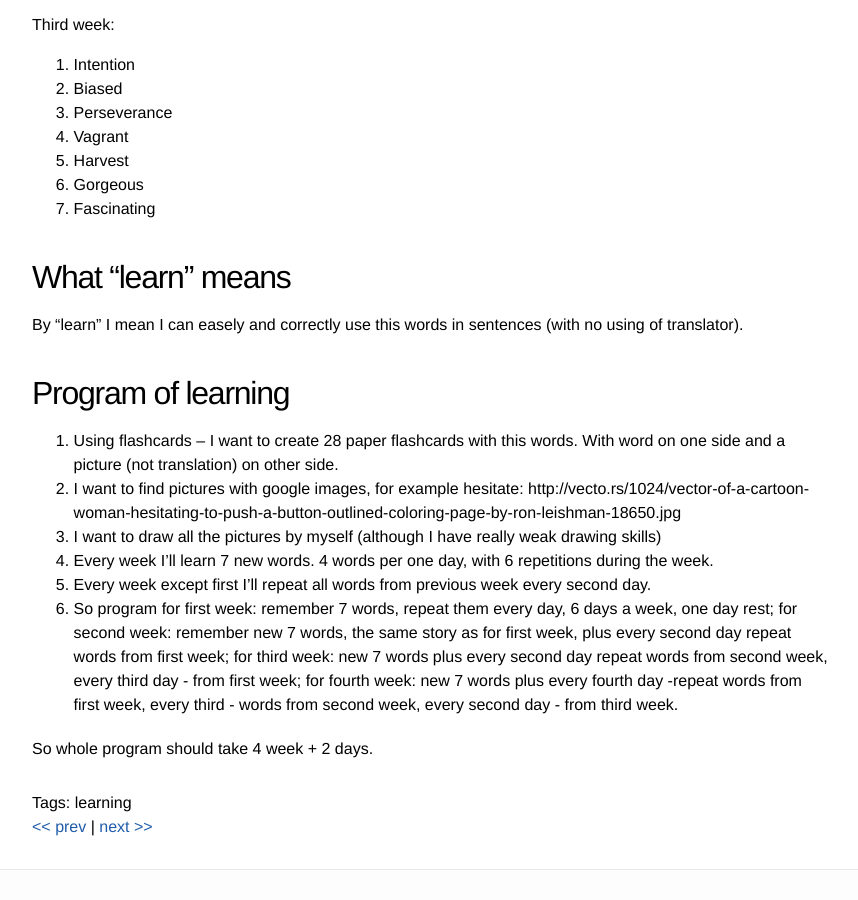
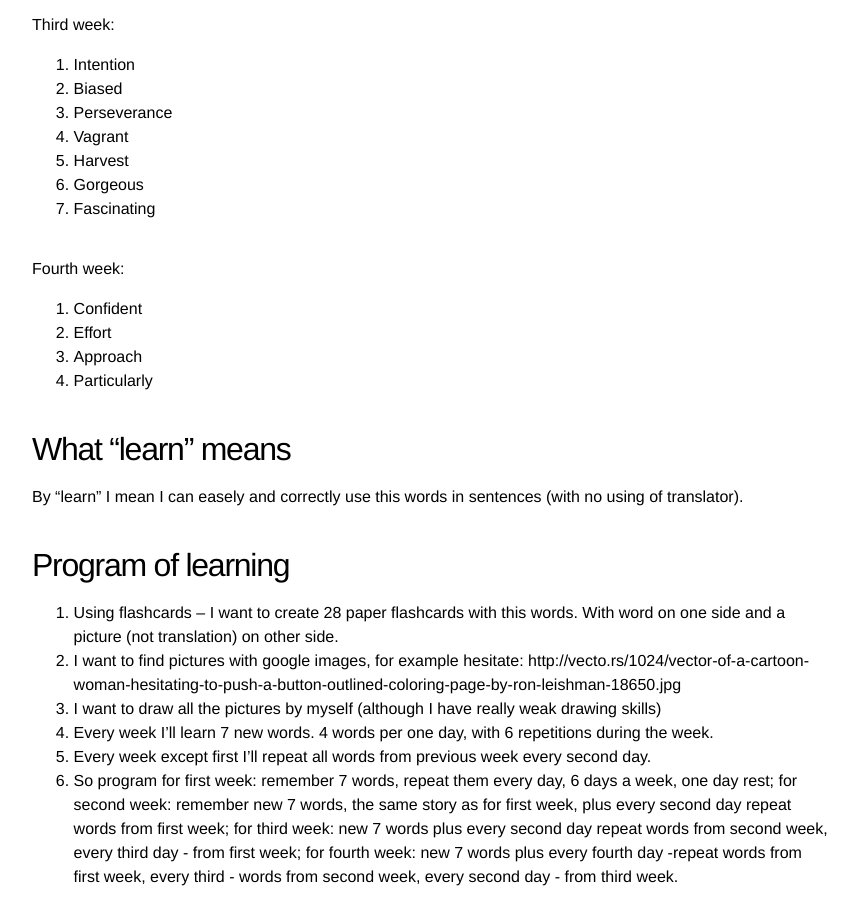
Before and after one commit to kiote/kiote.github.io, a Jekyll site: the page built from _posts/2014-10-27-words-to-remember.markdown, in a window 1280 px wide and 900 px high, scrolled down 755 px. Shown: the whole window, without its empty margins (208-1066 px from the left). Built offline with Jekyll 4.4.1, drawn with Linux system fonts in a browser that asks for light colours.

Commit message:
words added

```diff
--- a/_posts/2014-10-27-words-to-remember.markdown
+++ b/_posts/2014-10-27-words-to-remember.markdown
@@ -38,6 +38,13 @@ Third week:
 6. Gorgeous
 7. Fascinating
 
+Fourth week:
+============
+1. Confident
+2. Effort
+3. Approach
+4. Particularly
+
 What "learn" means
 ------------------
 
```
